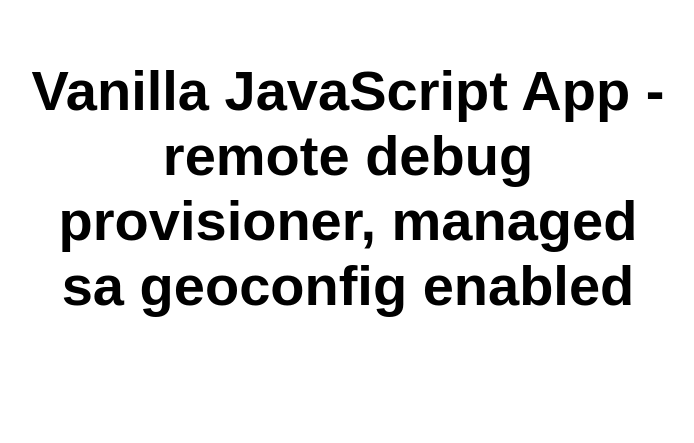
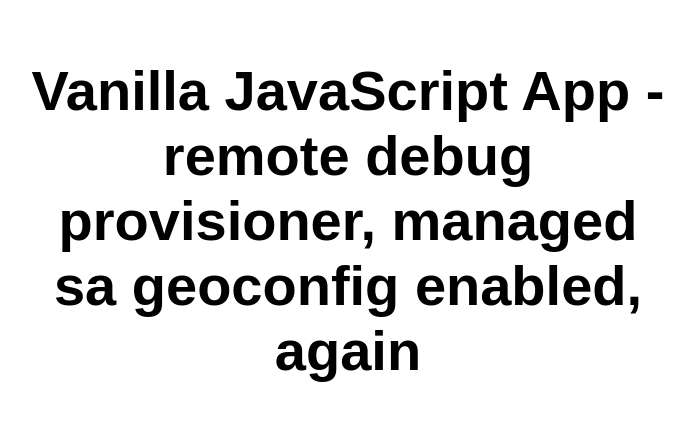
Before and after one commit to cmriachi/vanilla-basic-3, a website: page src/index.html in a window 1280 px wide. Shown: the whole page, without its empty margins (292-986 px from the left). Drawn offline with Linux system fonts and the light colour scheme.

Commit message:
Update index.html

```diff
--- a/src/index.html
+++ b/src/index.html
@@ -10,7 +10,7 @@
 
 <body>
   <main>
-    <h1>Vanilla JavaScript App - remote debug provisioner, managed sa geoconfig enabled</h1>
+    <h1>Vanilla JavaScript App - remote debug provisioner, managed sa geoconfig enabled, again</h1>
   </main>
 </body>
 
```
